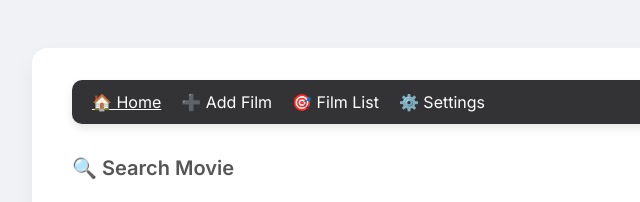
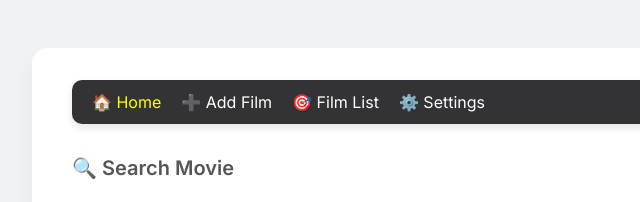
Before and after one commit to salexone/hub-collections, a plain HTML site: page add_film.html in a window 1280 px wide. In both pictures the pointer is over the link "🏠 Home". Shown: the top 202 px of the page, 168-808 px from the left. Drawn offline with Linux system fonts and the light colour scheme; no server answers.

Commit message:
Update header.css

```diff
--- a/header.css
+++ b/header.css
@@ -18,5 +18,5 @@
 }
 
 .main-menu a:hover {
-  text-decoration: underline;
+  color: yellow;
 }
```
